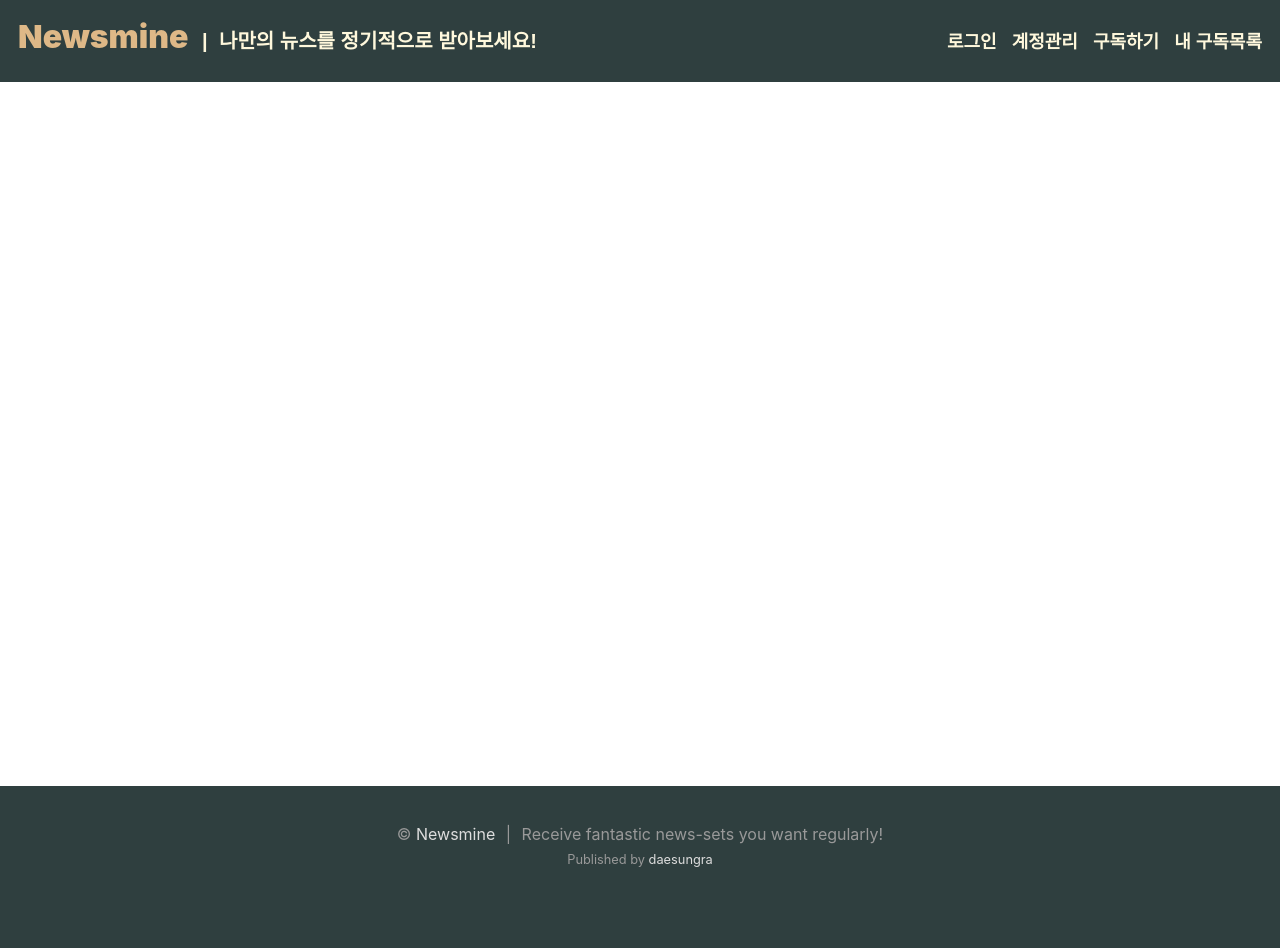
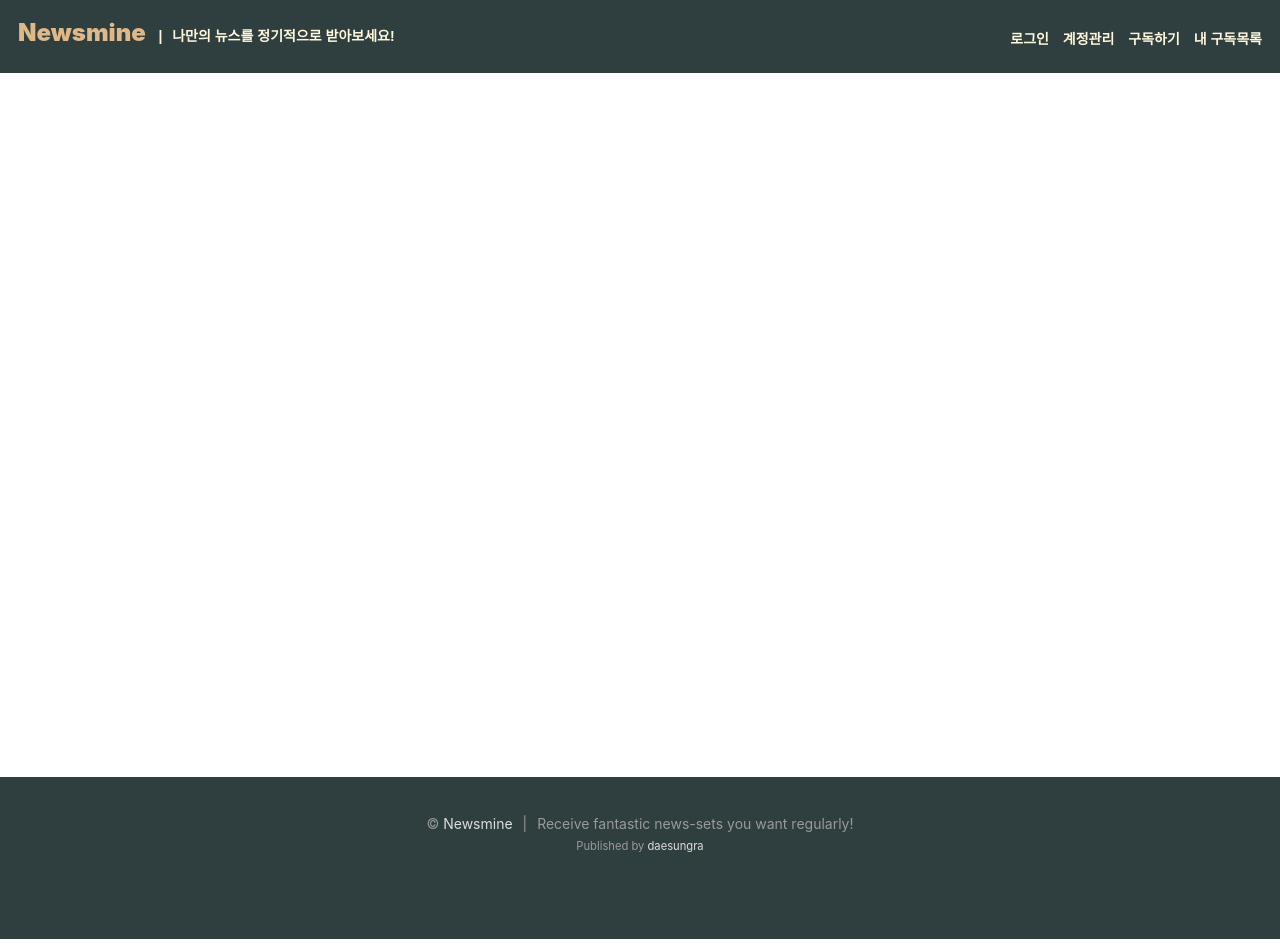
Before and after one commit to daesungRa/newsmine-web, a Django app: page / in a window 1280 px wide. Run offline with Django 3.2, Linux system fonts and the light colour scheme; parts of the project's set-up code (start-up, migrations or seed data) failed here and were passed over; some libraries are stand-ins or nearby versions; some web fonts are replaced.

Commit message:
config: Modify font-size

```diff
--- a/static/css/layout.css
+++ b/static/css/layout.css
@@ -5,6 +5,7 @@
 html, body {
     width: 100%;
     height: 100%;
+    font-size: 14px;
 }
 
 .newsmine-body {
@@ -21,7 +22,7 @@ html, body {
 }
 
 .header a {
-    font-size: 2rem;
+    font-size: 24px;
     font-weight: 900;
     text-decoration: none;
     color: #DEB887;
@@ -31,7 +32,7 @@ html, body {
 	display: inline-block;
 	font-family: 'NanumSquare', sans-serif;
     color: #FFF8DC;
-    font-size: 20px;
+    font-size: 14px;
     font-weight: 600;
 }
 
@@ -42,7 +43,7 @@ html, body {
 .header-nav {
 	width: 100%;
 	text-align: right;
-	font-size: 18px;
+	font-size: 14px;
 	padding-top: 11px;
 }
 
```
